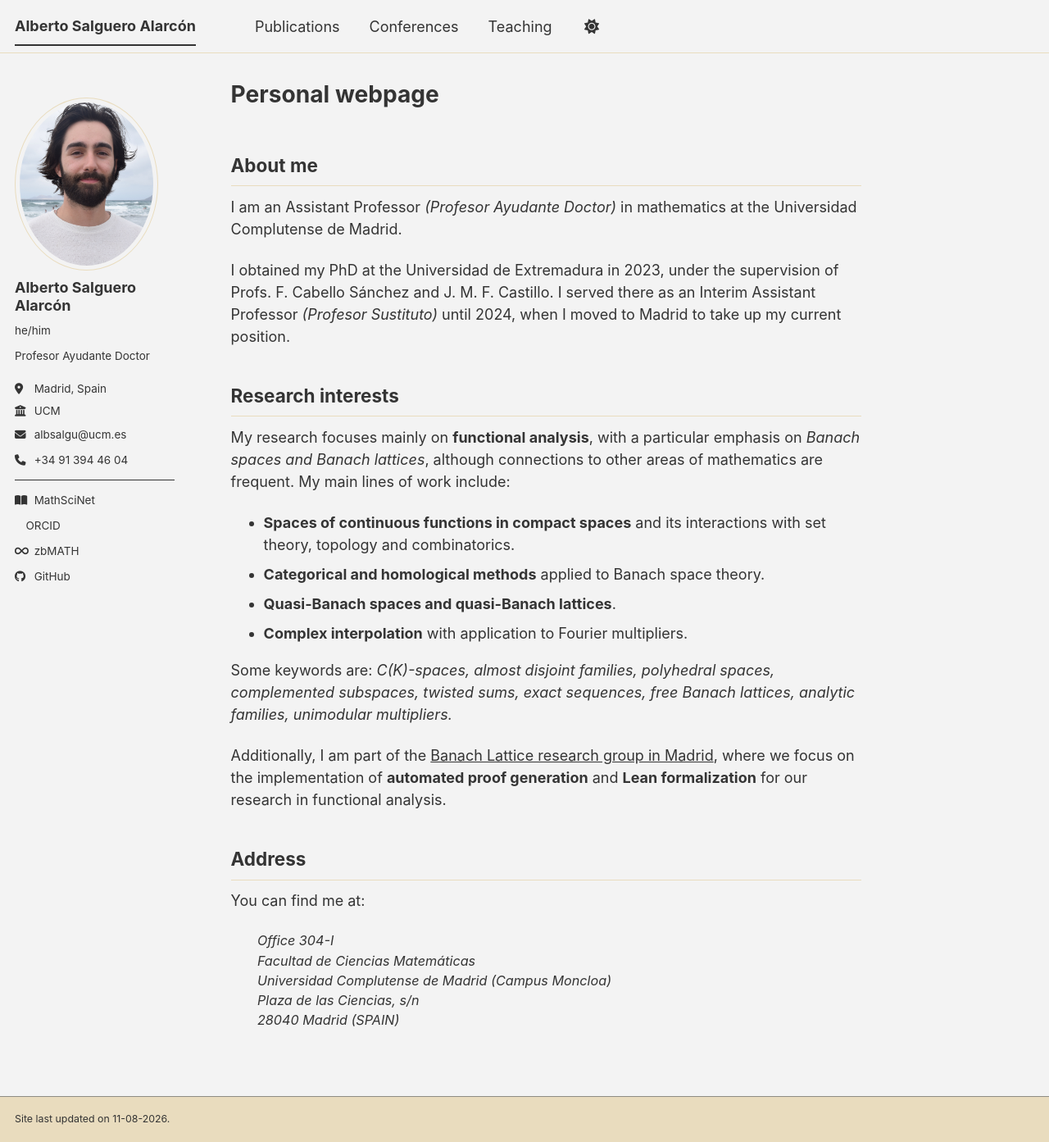
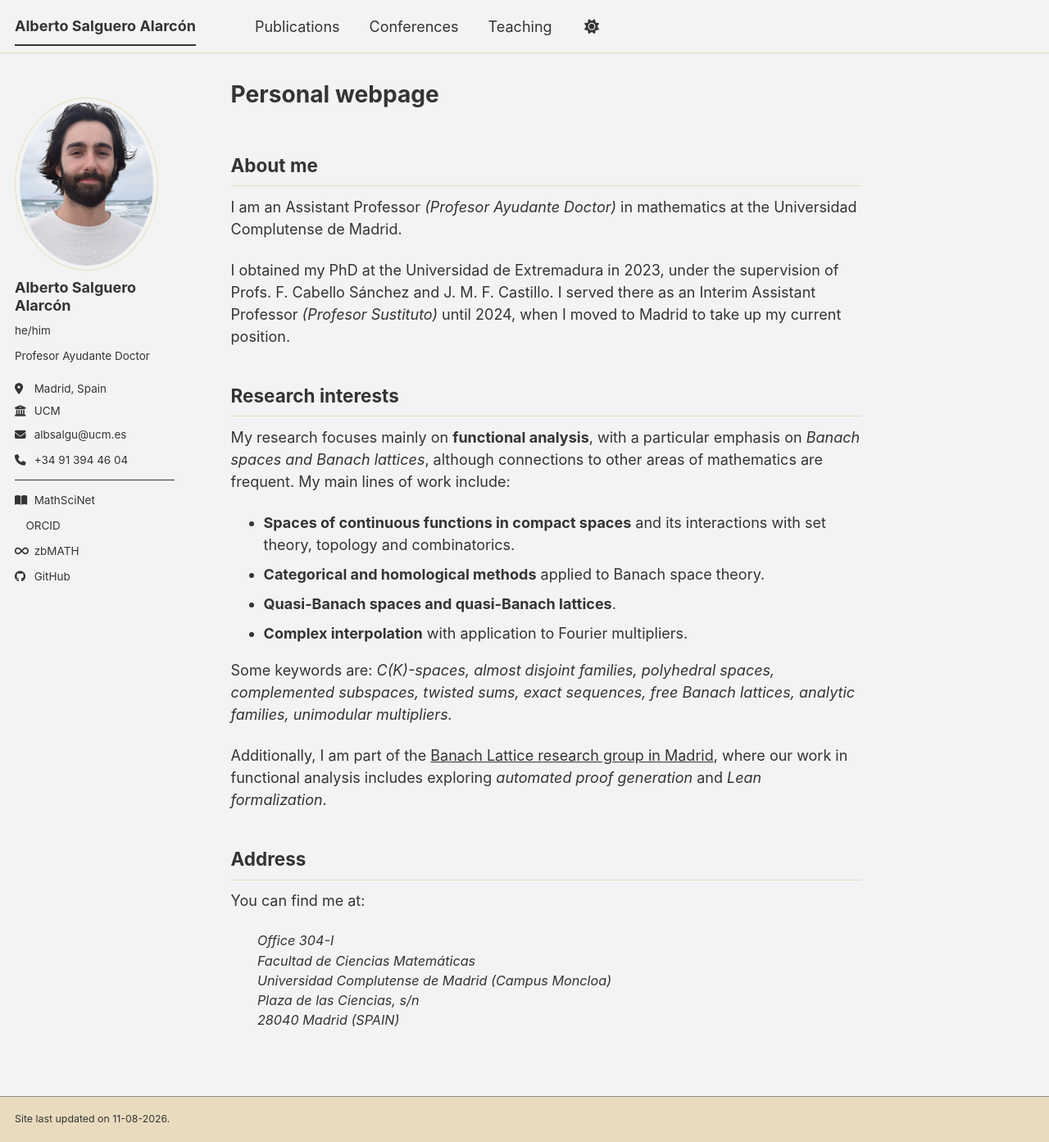
Before and after one commit to salgueroalarcon/salgueroalarcon.github.io, a Jekyll site: the page built from _pages/about.md, in a window 1280 px wide and 1393 px high. Shown: the whole window at 82% size. Built offline with Jekyll 4.4.1, drawn with Linux system fonts in a browser that asks for light colours; a style sheet for code colours, icons or effects is not loaded.

Commit message:
Update about.md

```diff
--- a/_pages/about.md
+++ b/_pages/about.md
@@ -23,8 +23,7 @@ My research focuses mainly on **functional analysis**, with a particular emphasi
 
 Some keywords are: _C(K)-spaces, almost disjoint families, polyhedral spaces, complemented subspaces, twisted sums, exact sequences, free Banach lattices, analytic families, unimodular multipliers._
 
-Additionally, I am part of the [Banach Lattice research group in Madrid](https://functionalanalysismadrid.com/#home), where we focus on the
-implementation of **automated proof generation** and **Lean formalization** for our research in functional analysis.
+Additionally, I am part of the [Banach Lattice research group in Madrid](https://functionalanalysismadrid.com/#home), where our work in functional analysis includes exploring *automated proof generation* and *Lean formalization*.
 
 ## Address
 You can find me at:
```
